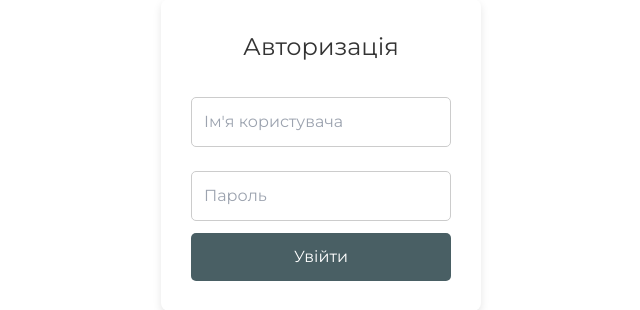
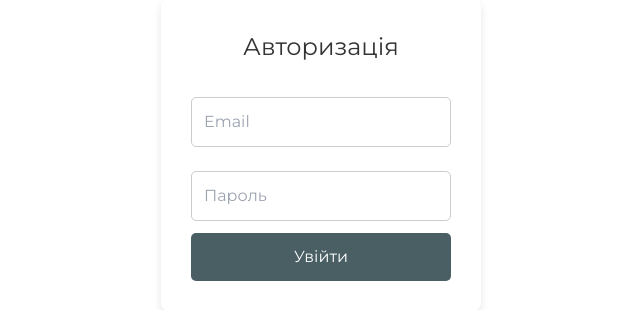
Before and after one commit to elnestt/WorldOfShoes, a Flask app: page /login in a window 1280 px wide. Shown: the part 175-485 px from the top of the page, without its empty margins (319-959 px from the left). Run offline with Flask 3, Linux system fonts and the light colour scheme; some libraries are stand-ins or nearby versions.

Commit message:
Мікро фікс

```diff
--- a/flaskProject/models.py
+++ b/flaskProject/models.py
@@ -4,7 +4,7 @@ from werkzeug.security import generate_password_hash, check_password_hash
 
 
 def get_db_connection():
-    conn = sqlite3.connect('db world of shoes.db')
+    conn = sqlite3.connect('flaskProject/db world of shoes.db')
     conn.row_factory = sqlite3.Row
     return conn
 
@@ -78,9 +78,9 @@ def register_user(username, email, password):
     return "Реєстрація успішна! Тепер ви можете увійти."
 
 # Функція входу користувача
-def login_user(username, password):
+def login_user(email, password):
     conn = get_db_connection()
-    user = conn.execute('SELECT * FROM users WHERE username = ?', (username,)).fetchone()
+    user = conn.execute('SELECT * FROM users WHERE email = ?', (email,)).fetchone()
     conn.close()
     if user and check_password_hash(user['password'], password):
         return user
--- a/flaskProject/routes/login.py
+++ b/flaskProject/routes/login.py
@@ -28,16 +28,16 @@ def register():
 @login_bp.route('/login', methods=['GET', 'POST'])
 def login():
     if request.method == 'POST':
-        username = request.form['username']
+        email = request.form['email']
         password = request.form['password']
-        user = login_user(username, password)
+        user = login_user(email, password)
         if user:
             session['user_id'] = user['id']
             session['username'] = user['username']
             flash('Login successful!')
             return redirect(url_for('login.profile'))
         else:
-            flash('Invalid username or password.')
+            flash('Invalid email or password.')
     return render_template('login.html')
 
 @login_bp.route('/profile')
--- a/flaskProject/templates/base.html
+++ b/flaskProject/templates/base.html
@@ -177,7 +177,7 @@
                         </a>
                     {% else %}
                         <!-- Кнопка "Зареєструватися", коли користувач не авторизований -->
-                        <a href="/register" class="image-container9">
+                        <a href="/login" class="image-container9">
                             <img src="{{ url_for('static', filename='icons/user_icon_light.png') }}" width="57" height="57" style="margin-top: -13%;">
                         </a>
                     {% endif %}
@@ -191,11 +191,12 @@
         </div>
     </nav>
         <div id="mobile-menu" class="hidden md:hidden overflow-hidden" style="float: right;">
-            <a href="/contacts" class="text-white hover:text-blue-200 transition-colors duration-300 hover:underline"><img src="{{ url_for('static', filename='icons/phone_light_1.png') }}" width="40" height="40" style="margin-right: 0px;"></a>
-            <a href="/about" class="text-white hover:text-blue-200 transition-colors duration-300 hover:underline"><img src="{{ url_for('static', filename='icons/more_about_us_light.png') }}" width="70" height="70" style="margin-right: 0px;"></a>
-            <a href="/catalog" class="text-white hover:text-blue-200 transition-colors duration-300 hover:underline"><img src="{{ url_for('static', filename='icons/pin_location_light.png') }}" width="57" height="57" style="margin-right: 0px;"></a>
-            <a href="/location" class="text-white hover:text-blue-200 transition-colors duration-300 hover:underline"><img src="{{ url_for('static', filename='icons/pin_location_light.png') }}" width="57" height="57" style="margin-right: 0px;"></a>
-            <a href="/home" class="text-white hover:text-blue-200 transition-colors duration-300 hover:underline" style="margin-right: 0px;"><img src="{{ url_for('static', filename='icons/blog_icon_light.png') }}" width="70" height="70"></a>
+            <a href="/catalog" class="text-white hover:text-blue-200 transition-colors duration-300 hover:underline"><img src="{{ url_for('static', filename='icons/shoe_light.png') }}" width="70" height="70" style="margin-top: -20%;"></a>
+            <a href="/cart" class="text-white hover:text-blue-200 transition-colors duration-300 hover:underline"><img src="{{ url_for('static', filename='icons/trolley_light.png') }}" width="50" height="50" style="margin-top: -9%; margin-left: 20%;"></a>
+            <a href="/about" class="text-white hover:text-blue-200 transition-colors duration-300 hover:underline"><img src="{{ url_for('static', filename='icons/more_about_us_light.png') }}" width="70" height="70" style="margin-top: -20%; margin-left: 20%;"></a>
+            <a href="/home" class="text-white hover:text-blue-200 transition-colors duration-300 hover:underline"><img src="{{ url_for('static', filename='icons/blog_icon_light.png') }}" width="70" height="70" style="margin-top: -18%;"></a>
+            <a href="/contacts" class="text-white hover:text-blue-200 transition-colors duration-300 hover:underline" style="margin-right: 0px;"><img src="{{ url_for('static', filename='icons/phone_light_1.png') }}" width="40" height="40" style="margin-top: 2%;"></a>
+            <a href="/location" class="text-white hover:text-blue-200 transition-colors duration-300 hover:underline"><img src="{{ url_for('static', filename='icons/pin_location_light.png') }}" width="57" height="57" style="margin-top: -13%;"></a>
         </div>
     </nav>
 
--- a/flaskProject/templates/login.html
+++ b/flaskProject/templates/login.html
@@ -98,7 +98,7 @@
     <div class="login-container">
         <form class="login-form" method="post" action="{{ url_for('login.login') }}">
             <h2 class="form-title">Авторизація</h2>
-            <input type="text" class="input-field" name="username" placeholder="Ім'я користувача" required>
+            <input type="text" class="input-field" name="email" placeholder="Email" required>
             <input type="password" class="input-field" name="password" placeholder="Пароль" required>
             <button type="submit" class="submit-button">Увійти</button>
         </form>
--- a/flaskProject/templates/profile.html
+++ b/flaskProject/templates/profile.html
@@ -26,7 +26,6 @@
             <p><strong>Ім'я користувача:</strong> {{ user.username }}</p>
             <p><strong>Email:</strong> {{ user.email }}</p>
 
-            <!-- Додайте інші деталі профілю за потреби -->
         </section>
 
         <section class="actions">
```
Also changed, not shown: db world of shoes.db (deleted), flaskProject/db world of shoes.db.
